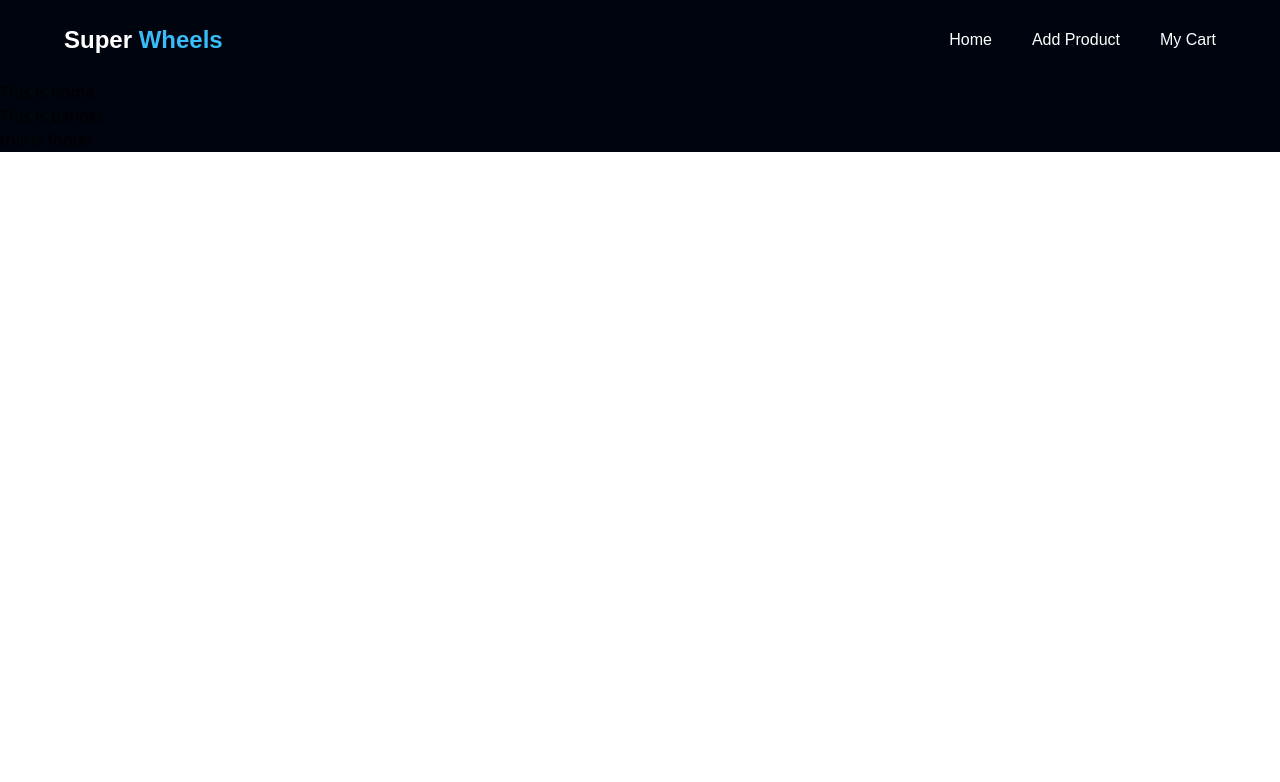
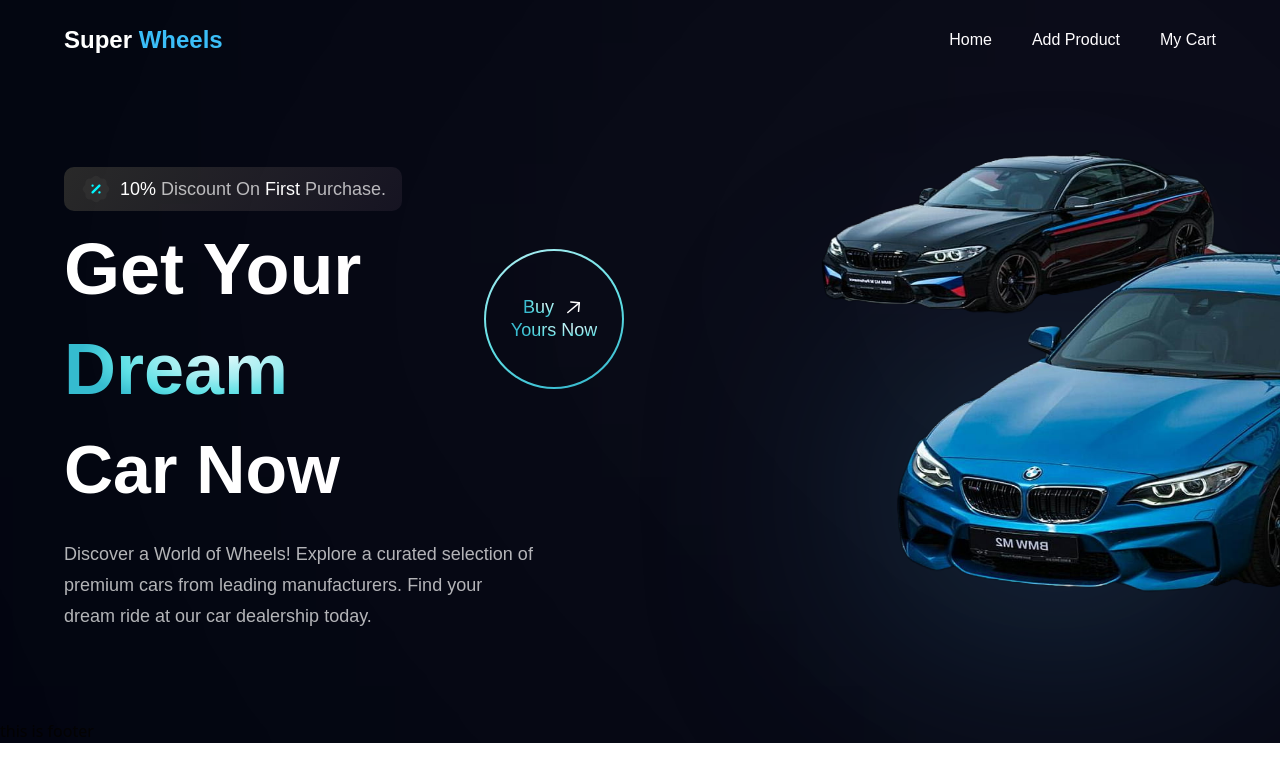
Before and after one commit to jahidethans/superwheels-client, a React (Vite) app: page / in a window 1280 px wide. Shown: the top 782 px of the page. Built offline with nearby package versions, Linux system fonts and the light colour scheme.

Commit message:
banner completed

```diff
--- a/src/Constants/index.js
+++ b/src/Constants/index.js
@@ -3,14 +3,17 @@
 export const navLinks = [
   {
     id: "home",
+    to: "/",
     title: "Home",
   },
   {
     id: "add_product",
+    to: "/addProduct",
     title: "Add Product",
   },
   {
     id: "my_cart",
+    to: "/myCart",
     title: "My Cart",
   },
 
--- a/src/Pages/Home.jsx
+++ b/src/Pages/Home.jsx
@@ -1,11 +1,12 @@
 import Banner from "../components/Banner";
+import Business from "../components/Business";
 
 
 const Home = () => {
     return (
         <div>
-            <h2>This is home</h2>
             <Banner></Banner>
+            <Business></Business>
         </div>
     );
 };
--- a/src/assets/index.js
+++ b/src/assets/index.js
@@ -23,6 +23,7 @@
 import people01 from "./people01.png";
 import people02 from "./people02.png";
 import people03 from "./people03.png";
+import bannerCar from "./bannerCar.png";
 
 export {
   airbnb,
@@ -50,4 +51,5 @@
   people01,
   people02,
   people03,
+  bannerCar,
 };
--- a/src/components/Banner.jsx
+++ b/src/components/Banner.jsx
@@ -1,10 +1,49 @@
+import styles from '../style';
+import { discount, bannerCar } from '../assets';
+import BuyNow from './BuyNow';
 
 const Banner = () => {
-    return (
-        <div>
-            <h2>This is banner</h2>
+  return (
+    <section id='home' className={`flex md:flex-row  flex-col ${styles.paddingY}`}>
+      <div className={`flex-1 ${styles.flexStart} flex-col xl:px-0 sm:px-16 px-6`}>
+        <div className='flex flex-row items-center py-[6px] px-4 bg-discount-gradient rounded-[10px] mb-2'>
+          <img src={discount} alt="discount" className='w-[32px] h-[32px]' />
+          <p className={`${styles.paragraph} ml-2`}>
+          <span className='text-white'>10%</span> Discount On {" "}
+          <span className='text-white'>First</span> Purchase.
+
+          </p>
         </div>
-    );
+
+        <div className='flex flex-row justify-between items-center w-full'>
+            <h1 className='flex-1 font-poppins font-semibold ss:text-[72px] text-[53px] text-white ss:leading-[100px] leading-[75px]'>Get Your <br className='sm:block hidden' /> {" "}
+            <span className='text-gradient'>Dream</span>{" "}
+            </h1>
+            <div className='ss:flex hidden md:mr-4 mr-0'>
+                <BuyNow></BuyNow>
+            </div>
+        </div>
+
+        <h1 className='font-poppins font-semibold ss:text-[68px] text-[52px] text-white ss:leading-[100px] leading-[75px] w-full'>Car Now</h1>
+
+        <p className={`${styles.paragraph} max-w-[470px] mt-5`}>Discover a World of Wheels! Explore a curated selection of premium cars from leading manufacturers. Find your dream ride at our car dealership today.</p>
+
+      </div>
+
+      <div className={`flex-1 flex justify-end md:my-0 my-10 relative`}>
+        <img src={bannerCar} alt="cars" className='w-[80%] h-[90%] relative z-[5]' />
+        <div className='absolute z-[0] w-[40%] h-[35%] top-0 pink__gradient' />
+        <div className='absolute z-[1] w-[80%] h-[80%] rounded-full bottom-40 white__gradient' />
+        <div className='absolute z-[0] w-[50%] h-[50%] right-20 bottom-20 blue__gradient' />
+
+      </div>
+
+<div className={`ss:hidden ${styles.flexCenter}`}>
+ <BuyNow></BuyNow>
+</div>
+
+    </section>
+  );
 };
 
 export default Banner;
--- /dev/null
+++ b/src/components/Business.jsx
@@ -0,0 +1,10 @@
+
+const Business = () => {
+    return (
+        <div>
+
+        </div>
+    );
+};
+
+export default Business;
--- /dev/null
+++ b/src/components/BuyNow.jsx
@@ -0,0 +1,23 @@
+import styles from '../style';
+import { arrowUp } from '../assets';
+
+const BuyNow = () => {
+    return (
+        <div className={`${styles.flexCenter} w-[140px] h-[140px] rounded-full bg-blue-gradient p-[2px] cursor-pointer`}>
+            <div className={`${styles.flexCenter} flex-col bg-primary w-[100%] h-[100%] rounded-full`}>
+                <div className={`${styles.flexStart} flex-row`}>
+                    <p className='font-poppins font-medium text-[18px] leading-[23px] mr-2'>
+                        <span className='text-gradient'>Buy</span>
+                    </p>
+                        <img src={arrowUp} alt="arrow" className='w-[23px] h-[23px] object-contain' />
+                </div>
+                <p className='font-poppins font-medium text-[18px] leading-[23px]'>
+                        <span className='text-gradient'>Yours Now</span>
+
+                    </p>
+            </div>
+        </div>
+    );
+};
+
+export default BuyNow;
```
Also changed, not shown: src/main.jsx (+11 -0 lines), src/assets/bannerCar.png (added).
